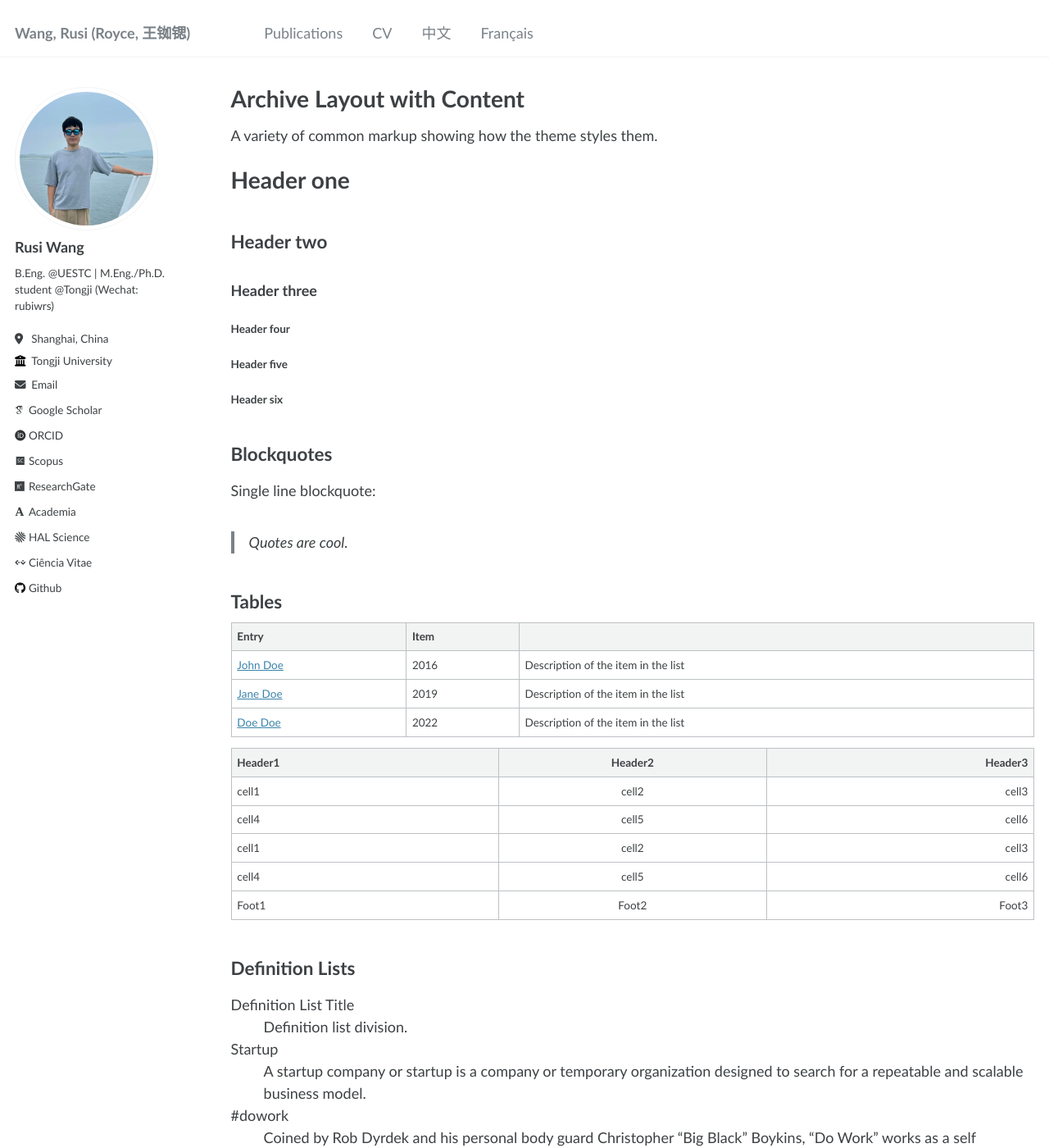
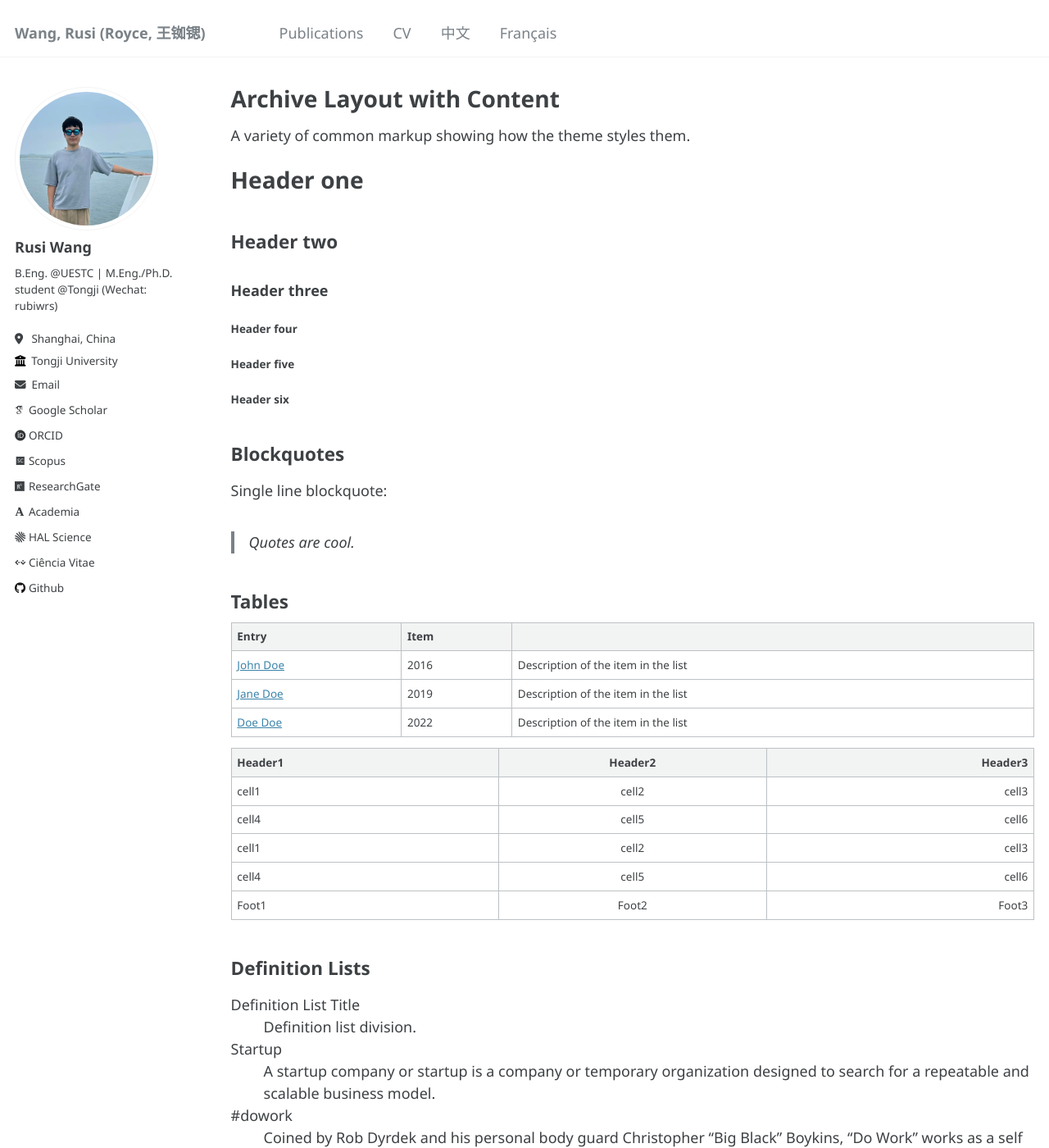
Before and after one commit to RusiWang99/RusiWang99.github.io, a Jekyll site: the page built from _pages/archive-layout-with-content.md, in a window 1280 px wide and 1400 px high. Shown: the whole window at 82% size. Built offline with Jekyll 4.4.1, drawn with Linux system fonts in a browser that asks for light colours; some web fonts are replaced.

Commit message:
Update _variables.scss

```diff
--- a/_sass/_variables.scss
+++ b/_sass/_variables.scss
@@ -14,7 +14,7 @@ $indent-var                 : 1.3em;
 
 /* system typefaces */
 $serif                      : Cambria, "Times New Roman", Times, serif;
-$sans-serif                 : "Candara", Calibri, "Segoe UI", "Roboto", "Helvetica Neue", Arial, sans-serif;
+$sans-serif                 : "Segoe UI", Calibri, "Candara", "Roboto", "Helvetica Neue", Arial, sans-serif;
 $monospace                  : Monaco, Consolas, "Lucida Console", monospace;
 
 /* sans serif typefaces */
```
